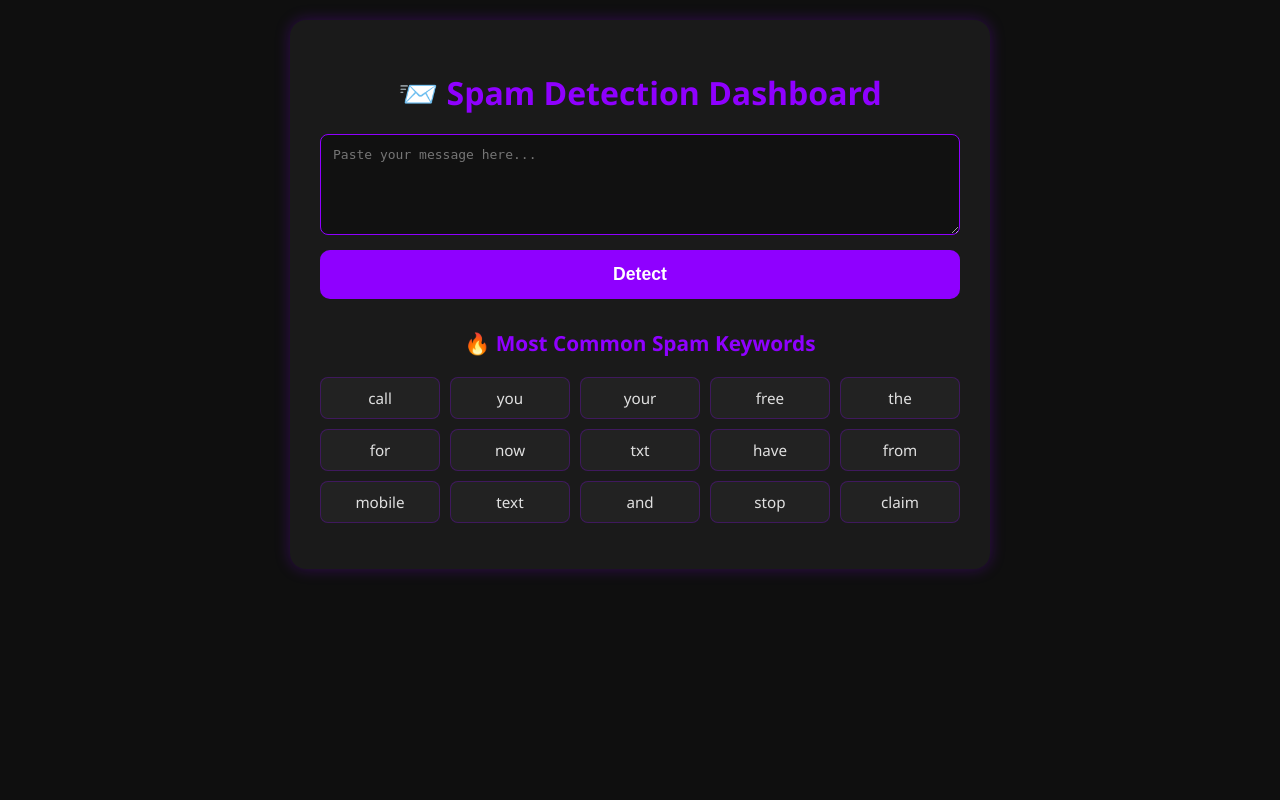
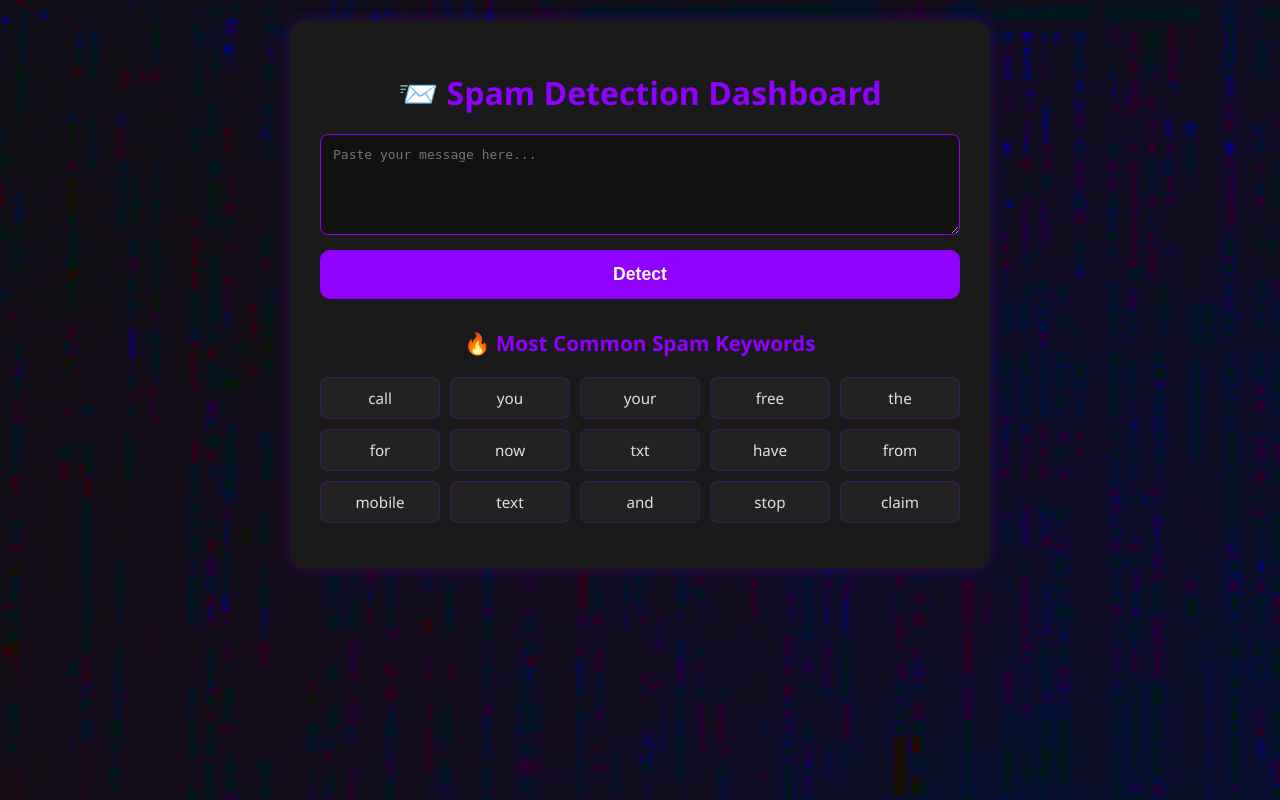
Before and after one commit to AK-Up/Spam-Detection, a Flask app: page / in a window 1280 px wide. Run offline with Flask 3, Linux system fonts and the light colour scheme; parts of the project's set-up code (start-up, migrations or seed data) failed here and were passed over.

Commit message:
updated styleing of the file and background image

```diff
--- a/static/style.css
+++ b/static/style.css
@@ -1,5 +1,8 @@
 body {
     background-color: #0F0F0F;
+    background-image: url(back_img.png);
+    background-blend-mode: color;
+    background-repeat: no-repeat;
     color: #E0E0E0;
     font-family: 'Segoe UI', sans-serif;
     margin: 0;
```
Also changed, not shown: static/back_img.png (added).
